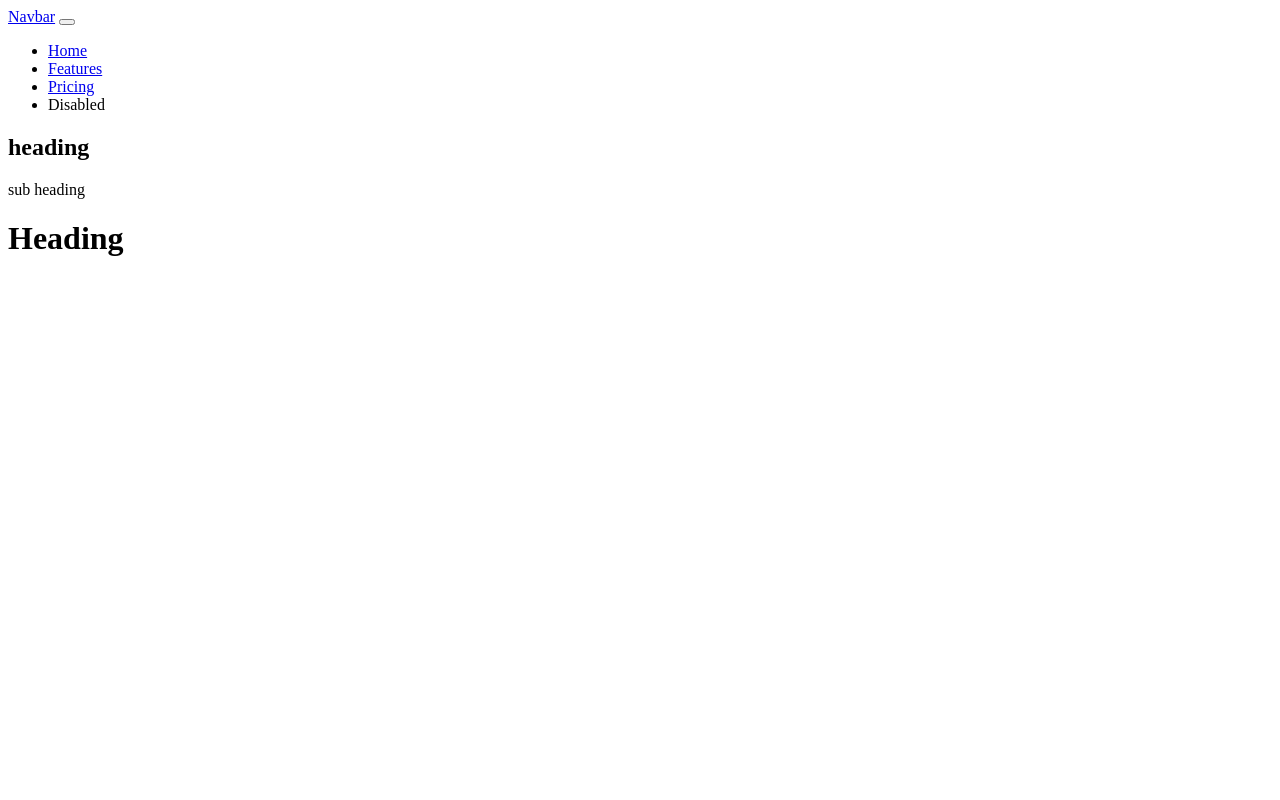
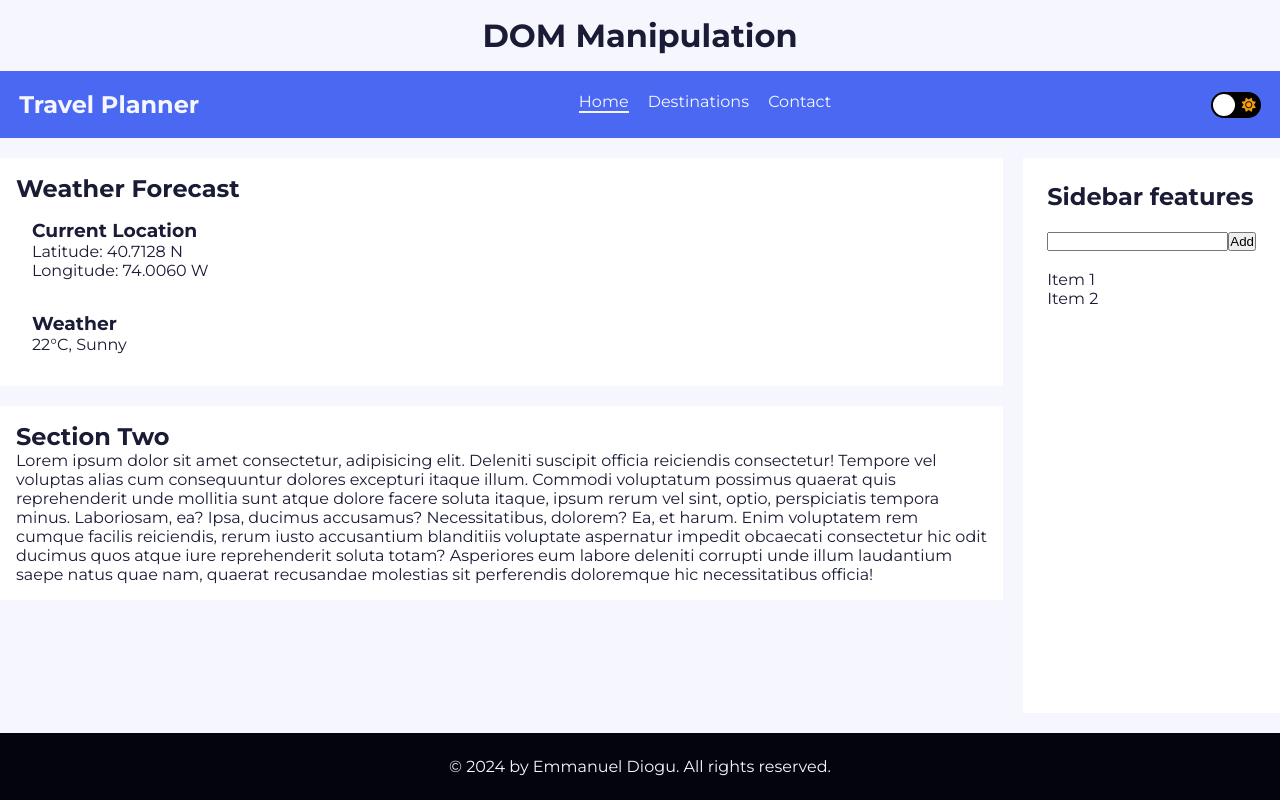
Before and after one commit to emmanueldiogu/wddm_120-project_1, a plain HTML site: page index.html in a window 1280 px wide. Drawn offline with Linux system fonts and the light colour scheme.

Commit message:
implement frontend and style alteration JavaScript

```diff
--- a/index.html
+++ b/index.html
@@ -2,61 +2,115 @@
 <html lang="en">
   <head>
     <meta charset="UTF-8" />
-    <link rel="icon" type="image/svg+xml" href="/vite.svg" />
     <meta name="viewport" content="width=device-width, initial-scale=1.0" />
+    <meta name="color-scheme" content="light dark" />
     <title>Dynamic Web Page</title>
+    <link
+      rel="stylesheet"
+      href="https://cdnjs.cloudflare.com/ajax/libs/font-awesome/6.5.2/css/all.min.css"
+      integrity="sha512-SnH5WK+bZxgPHs44uWIX+LLJAJ9/2PkPKZ5QiAj6Ta86w+fsb2TkcmfRyVX3pBnMFcV7oQPJkl9QevSCWr3W6A=="
+      crossorigin="anonymous"
+      referrerpolicy="no-referrer"
+    />
+    <link rel="stylesheet" href="style.css" />
   </head>
+
   <body>
+    <div class="outer-grid">
+      <header class="headline">
+        <!-- header with title -->
+        <h1>DOM Manipulation</h1>
         <!-- navigation bar with at least three links -->
-    <nav class="navbar navbar-expand-lg bg-body-tertiary">
-      <div class="container-fluid">
-        <a class="navbar-brand" href="#">Navbar</a>
-        <button
-          class="navbar-toggler"
-          type="button"
-          data-bs-toggle="collapse"
-          data-bs-target="#navbarNav"
-          aria-controls="navbarNav"
-          aria-expanded="false"
-          aria-label="Toggle navigation"
-        >
-          <span class="navbar-toggler-icon"></span>
-        </button>
-        <div class="collapse navbar-collapse" id="navbarNav">
-          <ul class="navbar-nav">
-            <li class="nav-item">
-              <a class="nav-link active" aria-current="page" href="#">Home</a>
-            </li>
-            <li class="nav-item">
-              <a class="nav-link" href="#">Features</a>
-            </li>
-            <li class="nav-item">
-              <a class="nav-link" href="#">Pricing</a>
-            </li>
-            <li class="nav-item">
-              <a class="nav-link disabled" aria-disabled="true">Disabled</a>
-            </li>
+        <nav class="navbar">
+          <div class="navbar-inner container">
+            <a href="#" class="brand">Travel Planner</a>
+            <button class="menu-button">menu</button>
+            <div class="collapse">
+              <div class="mobile-menu-header">
+                <a href="#">Travel Planner</a>
+                <button>close</button>
+              </div>
+              <div class="mobile-menu-body">
+                <ul>
+                  <li><a href="" class="active">Home</a></li>
+                  <li><a href="">Destinations</a></li>
+                  <li><a href="">Contact</a></li>
                 </ul>
+                <div class="toggle-div">
+                  <input
+                    type="checkbox"
+                    class="checkbox"
+                    id="checkbox"
+                    aria-label="toggle dark mode"
+                  />
+                  <label for="checkbox" class="checkbox-label">
+                    <i class="fas fa-moon"></i>
+                    <i class="fas fa-sun fa-sm"></i>
+                    <span class="ball"></span>
+                  </label>
+                </div>
+              </div>
             </div>
           </div>
         </nav>
-    <section>
-      <!-- header with title -->
-      <header>
-        <h1>heading</h1>
-        <p>sub heading</p>
       </header>
+      <div class="inner-grid">
+        <!-- main content area with at least two sections or article -->
+        <main class="main">
+          <div class="container">
+            <section id="section-1">
+              <h2>Weather Forecast</h2>
+              <div class="weather-details">
+                <section class="current-location">
+                  <h3>Current Location</h3>
+                  <p>Latitude: 40.7128 N</p>
+                  <p>Longitude: 74.0060 W</p>
                 </section>
-    <section>
-      <!-- main content area with at least two sections or article -->
-      <main></main>
+                <section class="weather-main">
+                  <h3>Weather</h3>
+                  <p>22°C, Sunny</p>
+                </section>
+              </div>
+            </section>
+            <section id="section-2">
+              <h2>Section Two</h2>
+              <p>
+                Lorem ipsum dolor sit amet consectetur, adipisicing elit.
+                Deleniti suscipit officia reiciendis consectetur! Tempore vel
+                voluptas alias cum consequuntur dolores excepturi itaque illum.
+                Commodi voluptatum possimus quaerat quis reprehenderit unde
+                mollitia sunt atque dolore facere soluta itaque, ipsum rerum vel
+                sint, optio, perspiciatis tempora minus. Laboriosam, ea? Ipsa,
+                ducimus accusamus? Necessitatibus, dolorem? Ea, et harum. Enim
+                voluptatem rem cumque facilis reiciendis, rerum iusto
+                accusantium blanditiis voluptate aspernatur impedit obcaecati
+                consectetur hic odit ducimus quos atque iure reprehenderit
+                soluta totam? Asperiores eum labore deleniti corrupti unde illum
+                laudantium saepe natus quae nam, quaerat recusandae molestias
+                sit perferendis doloremque hic necessitatibus officia!
+              </p>
+            </section>
+          </div>
+        </main>
         <!-- sidebar with a list of items -->
-      <aside></aside>
-    </section>
+        <aside class="sidebar">
+          <h2>Sidebar features</h2>
+          <form action="">
+            <input type="text" /><input type="button" value="Add" />
+          </form>
+          <ul id="side-list">
+            <li>Item 1</li>
+            <li>Item 2</li>
+          </ul>
+        </aside>
+      </div>
       <!-- footer with your name as the author -->
-    <footer>
-      <h1 class="">Heading</h1>
+      <footer class="footer">
+        <div class="container">
+          <p>© 2024 by Emmanuel Diogu. All rights reserved.</p>
+        </div>
       </footer>
+    </div>
     <script src="./main.js"></script>
   </body>
 </html>
--- a/main.js
+++ b/main.js
@@ -2,14 +2,57 @@
 Content Replacement:
 TODO: When a user clicks on an item in the sidebar, change the content on the section in the main content area.
 */
+
 /*
 Style Alteration:
-TODO: Add a button that when clicked, changes the color of the page (e.g. background color, text color).
+Add a button that when clicked, changes the color of the page (e.g. background color, text color).
 */
+const colorSchemeToggle = document.getElementById('checkbox');
+const toggleSwitch = document.querySelector('.ball');
+
+window.addEventListener('DOMContentLoaded', () => {
+    let colorScheme = window.matchMedia('(prefers-color-scheme: dark)').matches ? 'dark' : 'light';
+    if (colorScheme === 'dark') {
+        colorSchemeToggle.checked = true;
+        toggleSwitch.style.transform = 'translate(100%)';
+    }
+    loadColorScheme(colorScheme);
+
+    // loadColorScheme(getCurrentColorScheme());
+})
+
+colorSchemeToggle.addEventListener('change', function () {
+    let colorScheme = getCurrentColorScheme();
+    if (this.checked) {
+        // If checked, apply dark mode
+        colorScheme = 'dark';
+        toggleSwitch.style.transform = 'translate(100%)';
+    } else {
+        // If not checked, remove dark mode
+        colorScheme = 'light';
+        toggleSwitch.style.transform = 'translate(0%)';
+    }
+    localStorage.setItem('emmanuel.colorScheme', `${colorScheme}`);
+    console.log(localStorage.getItem('emmanuel.colorScheme'));
+    loadColorScheme(colorScheme);
+});
+
+function getCurrentColorScheme() {
+    let colorScheme = window.matchMedia('(prefers-color-scheme: dark)').matches ? 'dark' : 'light';
+    localStorage.getItem('emmanuel.colorScheme') ? colorScheme = localStorage.getItem('emmanuel.colorScheme') : null;
+    return colorScheme;
+}
+
+function loadColorScheme(colorScheme) {
+    const root = document.querySelector(':root');
+    root.setAttribute('color-scheme', `${colorScheme}`);
+}
+
 /*
 Element Creation and Deletion:
 TODO: Allow the user to add new items to the sidebar list and remove existing items.
 */
+
 /*
 Event Handling:
 TODO: Display a pop-up message when a user hovers the header.
--- /dev/null
+++ b/style.css
@@ -0,0 +1,374 @@
+@import url("https://fonts.googleapis.com/css2?family=Anton&family=Montserrat:ital,wght@0,100..900;1,100..900&display=swap");
+/*
+===================================
+Root elements
+===================================
+*/
+:root {
+  --primary-light: #4b68f2;
+  --text-light: #191c34;
+  --body-light: #f6f7fe;
+  --nav-link-light: #f6f7fe;
+  --section-bg-light: #ffffff;
+  --footer-light: #04050c;
+  --main-light: darkblue;
+
+  --primary-dark: #1e2a6a;
+  --text-dark: #f6f7ee;
+  --body-dark: #030014;
+  --nav-link-dark: #f6f7fe;
+  --section-bg-dark: #191c34;
+  --footer-dark: #04050c;
+  --main-dark: darkblue;
+}
+
+/*
+===================
+Reset some defaults
+===================
+*/
+*,
+*::after,
+*::after {
+  box-sizing: border-box;
+  padding: 0;
+  margin: 0;
+}
+
+body {
+  background-color: var(--body);
+  font-family: "Montserrat", sans-serif;
+  color: var(--text);
+  transition: background 0.2s linear;
+}
+
+ul {
+  list-style-type: none;
+}
+
+a {
+  text-decoration: none;
+}
+
+/*
+=============================
+Header and Navigation styling
+=============================
+*/
+
+.headline {
+  position: relative;
+  grid-area: header;
+}
+
+.headline h1 {
+  text-align: center;
+  margin-top: 1rem;
+  margin-bottom: 1rem;
+}
+
+.container {
+  max-width: 1400px;
+  width: 100%;
+  margin: auto;
+}
+
+.headline .navbar {
+  background-color: var(--primary);
+  color: var(--nav-link);
+  padding: 1.2rem;
+}
+
+.headline .navbar a {
+  color: var(--nav-link);
+}
+
+.headline .navbar a.brand {
+  font-size: 1.5rem;
+  font-weight: bold;
+}
+
+.headline .navbar .navbar-inner {
+  display: flex;
+  align-items: center;
+  justify-content: space-between;
+}
+
+.headline .navbar .collapse.show {
+  visibility: visible;
+}
+.headline .navbar .collapse.show .mobile-menu-header {
+  display: flex;
+}
+.headline .navbar .collapse {
+  position: fixed;
+  top: 0;
+  right: 0;
+  bottom: 0;
+  z-index: 999;
+  display: flex;
+  flex-direction: column;
+  flex-grow: 1;
+  max-width: 100%;
+  width: 400px;
+  visibility: hidden;
+  background-color: var(--main);
+  background-clip: padding-box;
+  transition: transform 0.3s ease-in-out;
+}
+
+.headline .navbar .mobile-menu-header {
+  display: flex;
+  justify-content: space-between;
+  align-items: center;
+  margin-bottom: 1.5rem;
+}
+
+.headline .navbar .collapse .mobile-menu-body {
+  display: flex;
+  justify-content: space-between;
+}
+
+.headline .navbar .mobile-menu-body ul {
+  display: flex;
+  gap: 1.2rem;
+  margin-left: auto;
+}
+
+.headline .navbar .mobile-menu-body ul li a {
+  position: relative;
+}
+
+.headline .navbar .mobile-menu-body ul li a:not(.active)::after {
+  opacity: 0;
+  visibility: hidden;
+  transition: opacity 0.3s ease-in-out;
+}
+
+.headline .navbar .mobile-menu-body ul li a::after,
+.headline .navbar .mobile-menu-body ul li a.active::after {
+  position: absolute;
+  content: "";
+  left: 0;
+  right: 0;
+  bottom: -2px;
+  height: 2px;
+  background-color: var(--nav-link);
+}
+
+.headline .navbar .mobile-menu-body ul li a:hover::after {
+  opacity: 1;
+  visibility: visible;
+  transition-delay: 0s;
+  background-color: var(--text);
+}
+
+.headline .navbar .mobile-menu-body .toggle-div {
+  margin-left: auto;
+}
+
+/*
+===================================
+Color scheme toggle checkbox button
+===================================
+*/
+.checkbox {
+  position: absolute;
+  opacity: 0;
+}
+.checkbox-label {
+  position: relative;
+  display: flex;
+  justify-content: space-between;
+  align-items: center;
+  width: 50px;
+  height: 26px;
+  border-radius: 50px;
+  background-color: #000;
+  padding: 5px;
+  cursor: pointer;
+}
+
+.fa-moon {
+  color: #f1c40f;
+}
+
+.fa-sun {
+  color: #f39c12;
+}
+
+.checkbox-label .ball {
+  position: absolute;
+  background-color: #fff;
+  width: 22px;
+  height: 22px;
+  right: 2px;
+  left: 2px;
+  border-radius: 50%;
+  transition: transform 0.2s linear;
+}
+
+/*
+==================
+Inner Grid Styling
+==================
+*/
+.inner-grid {
+  grid-area: main;
+  width: 100%;
+  max-width: 1400px;
+  display: grid;
+  grid-template-columns: 1fr auto;
+  grid-template-rows: auto;
+  grid-template-areas:
+    "inner-main"
+    "sidebar";
+  row-gap: 20px;
+  margin-inline: auto;
+  margin-top: 20px;
+  margin-bottom: 20px;
+  justify-content: center;
+  overflow-y: auto;
+}
+
+/*
+====================
+Main Section Styling
+====================
+*/
+.main {
+  grid-area: inner-main;
+}
+.main .container {
+  display: flex;
+  flex-direction: column;
+  gap: 1.2rem;
+}
+
+.main section {
+  background-color: var(--section-bg);
+  padding: 1rem;
+}
+
+/*
+=======================
+Sidebar Section Styling
+=======================
+*/
+.sidebar {
+  grid-area: sidebar;
+  background-color: var(--section-bg);
+  padding: 1.5rem;
+}
+
+.sidebar h2 {
+  margin-bottom: 1.2rem;
+}
+
+.sidebar #side-list {
+  margin-bottom: 1.2rem;
+  margin-top: 1.2rem;
+}
+
+/*
+======================
+Footer Section Styling
+======================
+*/
+.footer {
+  grid-area: footer;
+  background-color: var(--footer);
+  text-align: center;
+  color: var(--nav-link);
+  padding-top: 1.5rem;
+  padding-bottom: 1.5rem;
+}
+
+/*
+===================================
+Outer Grid
+===================================
+*/
+.outer-grid {
+  display: grid;
+  grid-template-columns: 1fr;
+  grid-template-rows: auto 1fr auto;
+  grid-template-areas:
+    "header"
+    "main"
+    "footer";
+  height: 100dvh;
+}
+
+/*
+=======================================
+Media Queries Responsive & Color Scheme
+=======================================
+*/
+@media (width>767.9px) {
+  /* .container {
+    padding: 0;
+  } */
+  .inner-grid {
+    grid-template-areas: "inner-main sidebar";
+    gap: 20px;
+  }
+
+  .headline .navbar .collapse {
+    position: relative;
+    visibility: visible;
+    background: none;
+  }
+
+  .headline .navbar .collapse .mobile-menu-header {
+    display: none;
+  }
+
+  .menu-button {
+    display: none;
+  }
+}
+
+@media (prefers-color-scheme: dark) {
+  :root {
+    --primary: var(--primary-dark);
+    --text: var(--text-dark);
+    --body: var(--body-dark);
+    --nav-link: var(--nav-link-dark);
+    --section-bg: var(--section-bg-dark);
+    --footer: var(--footer-dark);
+    --main: var(--main-dark);
+  }
+}
+
+@media (prefers-color-scheme: light) {
+  :root {
+    --primary: var(--primary);
+    --text: var(--text);
+    --body: var(--body);
+    --nav-link: var(--nav-link);
+    --section-bg: var(--section-bg);
+    --footer: var(--footer);
+    --main: var(--main);
+  }
+}
+
+[color-scheme="dark"] {
+  --primary: var(--primary-dark);
+  --text: var(--text-dark);
+  --body: var(--body-dark);
+  --nav-link: var(--nav-link-dark);
+  --section-bg: var(--section-bg-dark);
+  --footer: var(--footer-dark);
+  --main: var(--main-dark);
+}
+
+[color-scheme="light"] {
+  --primary: var(--primary-light);
+  --text: var(--text-light);
+  --body: var(--body-light);
+  --nav-link: var(--nav-link-light);
+  --section-bg: var(--section-bg-light);
+  --footer: var(--footer-light);
+  --main: var(--main-light);
+}
```
Also changed, not shown: nav.html (added, +42 -0 lines). Lines whose indentation alone changed are shown as unchanged.
